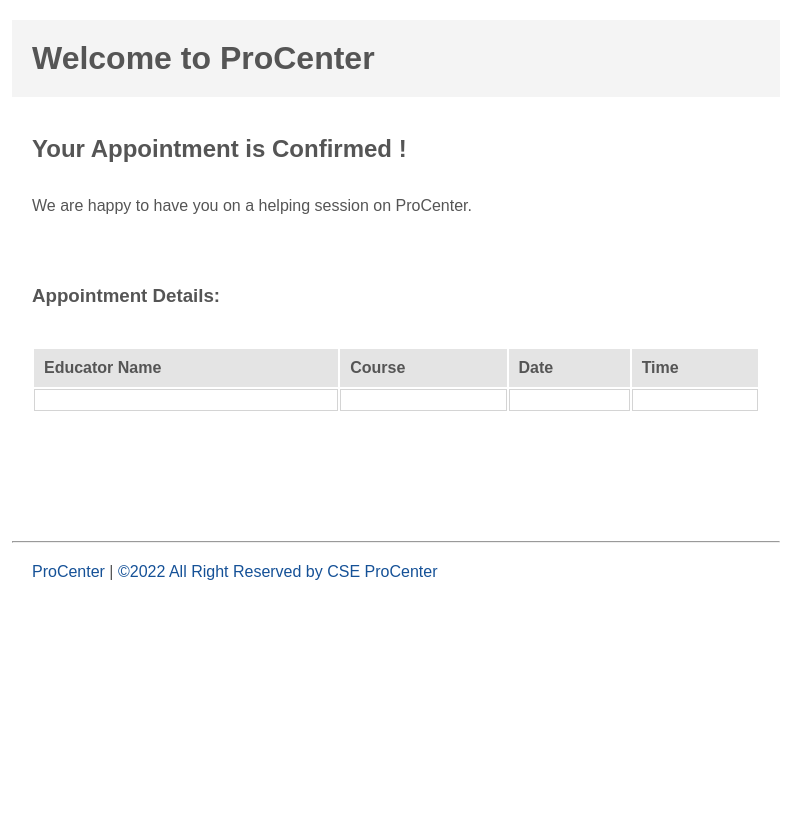
After one commit to Amani-AZ/ProCenter-383, a PHP site: page /CS383-project/mail_stubook_template.php in a window 1280 px wide. The commit adds this page. Shown: the whole page, without its empty margins (244-1033 px from the left). Run offline with PHP 8.4, Linux system fonts and the light colour scheme; data that the repository does not hold is empty.

Commit message:
new mail code

```diff
--- a/educator_appointment.php
+++ b/educator_appointment.php
@@ -66,7 +66,7 @@
                                     <th>Course</th>
                                     <th> Date</th>
                                     <th> Time</th>
-                                    <!-- <th>Cancel</th> -->
+                                    <th>Cancel</th>
                                 </tr>
                             </thead>
                             <tbody>
@@ -84,6 +84,7 @@
                                 <td><?php echo $array[3];?></td>
                                 <td><?php echo $array[4];?></td>
                                 <td><?php echo $array[5];?></td>
+                                <td><a class='btn delete btn-primary rounded'><i class='fa fa-close  Edit-out-logo-size' ></i> Cancel</a></td>
                                 </tr>
                                 <?php endwhile; ?>
                                 <?php else: ?>
--- /dev/null
+++ b/mail_stubook_template.php
@@ -0,0 +1,105 @@
+<!DOCTYPE html>
+<html>
+<head>
+	<meta charset="utf-8">
+	<title>HTML email template</title>
+	<style>
+
+		*{
+			margin: 0;
+			padding: 0;
+			box-sizing: border-box;
+		}
+
+		body{
+			font-family: sans-serif;
+			min-height: 100vh;
+		}
+
+		.page{
+			width: 768px;
+			margin:  0 auto;
+			font-size: 16px;
+			color: #555555;
+		}
+
+		h1{
+			background-color: #f4f4f4;
+			padding: 20px;
+			margin-top: 20px;
+		}
+
+		h2{
+			padding: 20px;
+		}
+
+		p{
+			padding: 10px 20px;
+			line-height: 26px;
+		}
+
+		h3{
+			padding: 20px;
+		}
+
+		table{
+			padding: 20px;
+			width:  100%;
+		}
+
+		table tr{}
+		table th{
+			text-align: left;
+			padding: 10px;
+			background-color: #e4e4e4;
+		}
+		table td{
+			border: thin solid #d4d4d4;
+			padding: 10px;
+		}
+
+		footer{
+			padding: 20px;
+		}
+
+		footer a{
+			text-decoration: none;
+			color: #155197;
+		}
+	</style>
+</head>
+<body>
+	<div class="page">
+
+		<h1>Welcome to ProCenter</h1>
+		<br>
+		<h2>Your Appointment is Confirmed !</h2>
+		<p>We are happy to have you on a helping session on ProCenter.</p>
+
+
+		<br><br>
+
+		<h3>Appointment Details:</h3>
+		<table>
+			<tr>
+				<th>Educator Name</th>
+				<th>Course</th>
+				<th>Date</th>
+				<th>Time</th>
+			</tr>
+			<tr>
+				<td><?php echo $name ?></td>
+				<td><?php echo $course ?></td>
+				<td><?php echo $date ?></td>
+				<td><?php echo $time ?></td>
+			</tr>
+		</table>
+		<br><br><br><br><br><br>
+		<hr>
+		<footer>
+            <a href="http://localhost/CS383-project/ProCenter-383/login.php">ProCenter</a> |
+			<a>©2022 All Right Reserved by CSE ProCenter</a>
+		</footer>
+	</div>
+</body>
+</html>
```
Also changed, not shown: db_book.php (+17 -5 lines), db_delete.php (+17 -5 lines), db_studelete.php (+21 -10 lines), mail_edudelete_template.php (added, +105 -0 lines), mail_studelete_template.php (added, +105 -0 lines).
